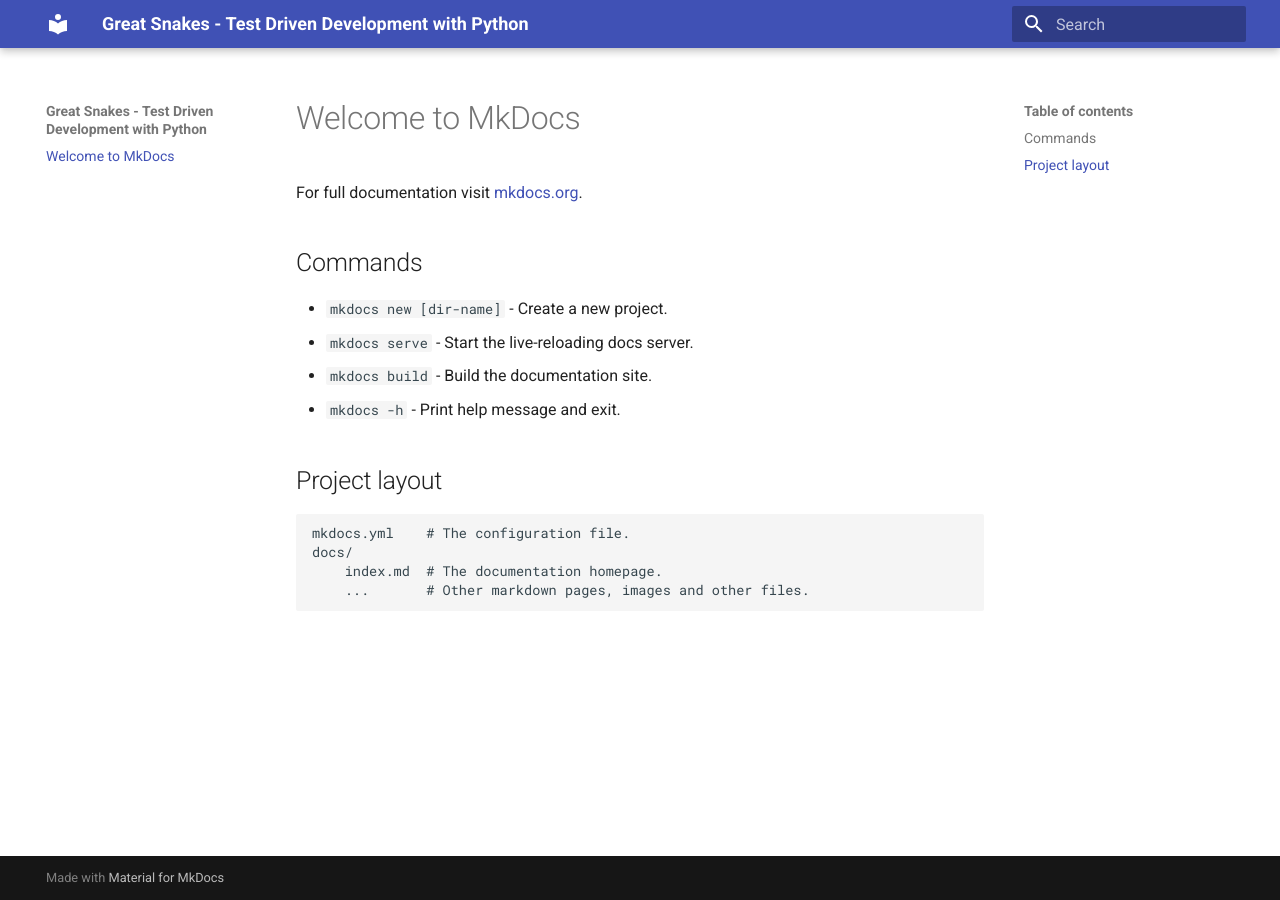
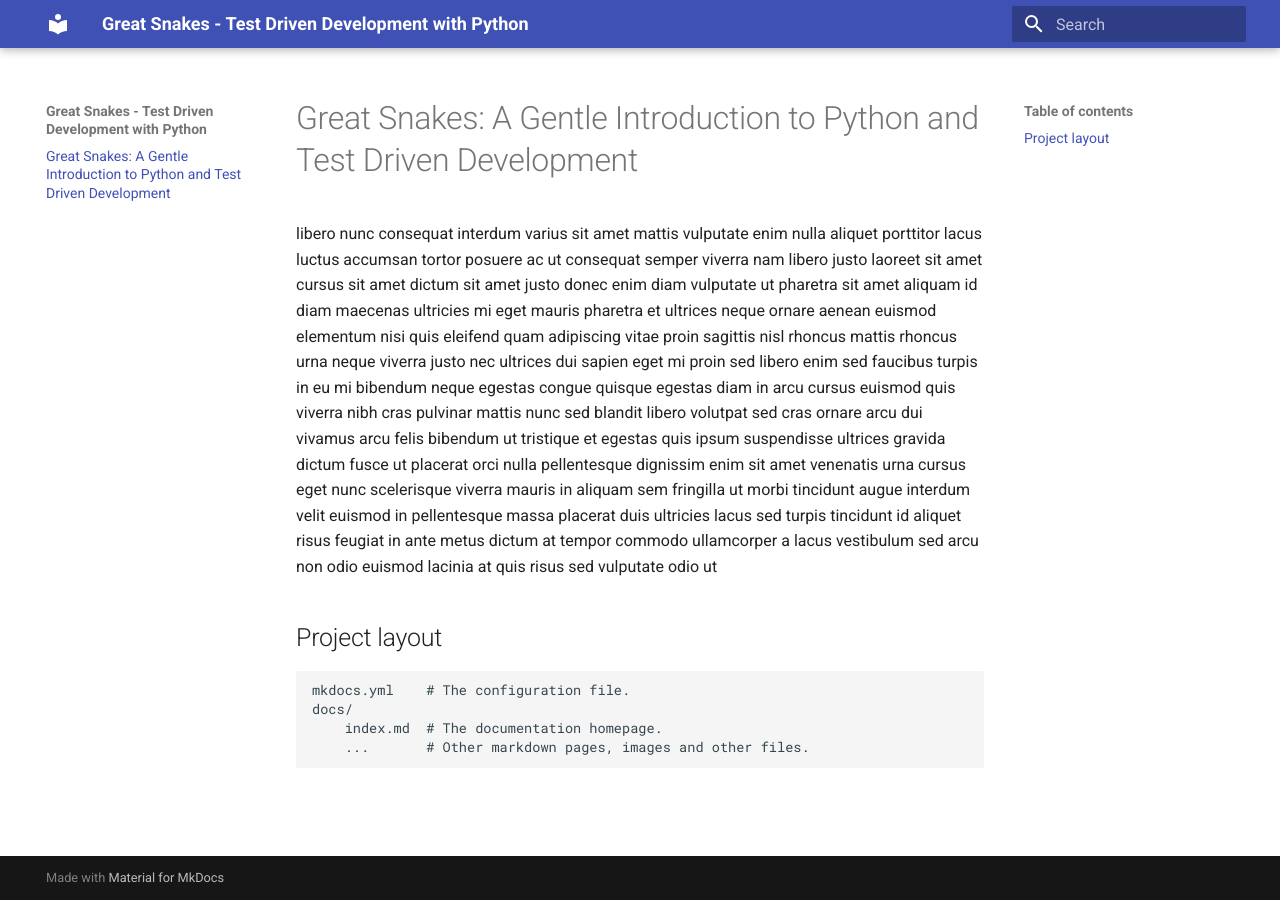
Before and after one commit to dlondonmedina/greatsnakes, an MkDocs documentation site: the page built from docs/index.md, in a window 1280 px wide. Built offline with MkDocs 1.6.1 and Material for MkDocs 9.7.7, drawn with Linux system fonts in a browser that asks for light colours.

Commit message:
update index

```diff
--- a/docs/index.md
+++ b/docs/index.md
@@ -1,13 +1,6 @@
-# Welcome to MkDocs
+# Great Snakes: A Gentle Introduction to Python and Test Driven Development
 
-For full documentation visit [mkdocs.org](https://www.mkdocs.org).
-
-## Commands
-
-* `mkdocs new [dir-name]` - Create a new project.
-* `mkdocs serve` - Start the live-reloading docs server.
-* `mkdocs build` - Build the documentation site.
-* `mkdocs -h` - Print help message and exit.
+libero nunc consequat interdum varius sit amet mattis vulputate enim nulla aliquet porttitor lacus luctus accumsan tortor posuere ac ut consequat semper viverra nam libero justo laoreet sit amet cursus sit amet dictum sit amet justo donec enim diam vulputate ut pharetra sit amet aliquam id diam maecenas ultricies mi eget mauris pharetra et ultrices neque ornare aenean euismod elementum nisi quis eleifend quam adipiscing vitae proin sagittis nisl rhoncus mattis rhoncus urna neque viverra justo nec ultrices dui sapien eget mi proin sed libero enim sed faucibus turpis in eu mi bibendum neque egestas congue quisque egestas diam in arcu cursus euismod quis viverra nibh cras pulvinar mattis nunc sed blandit libero volutpat sed cras ornare arcu dui vivamus arcu felis bibendum ut tristique et egestas quis ipsum suspendisse ultrices gravida dictum fusce ut placerat orci nulla pellentesque dignissim enim sit amet venenatis urna cursus eget nunc scelerisque viverra mauris in aliquam sem fringilla ut morbi tincidunt augue interdum velit euismod in pellentesque massa placerat duis ultricies lacus sed turpis tincidunt id aliquet risus feugiat in ante metus dictum at tempor commodo ullamcorper a lacus vestibulum sed arcu non odio euismod lacinia at quis risus sed vulputate odio ut
 
 ## Project layout
 
```
